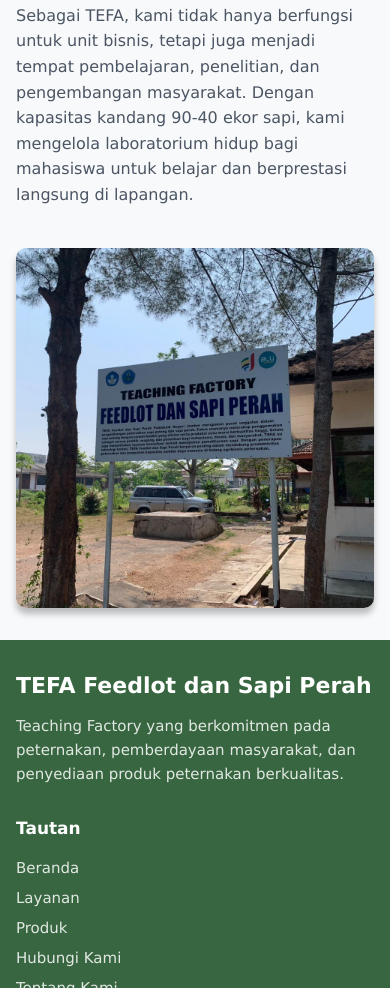
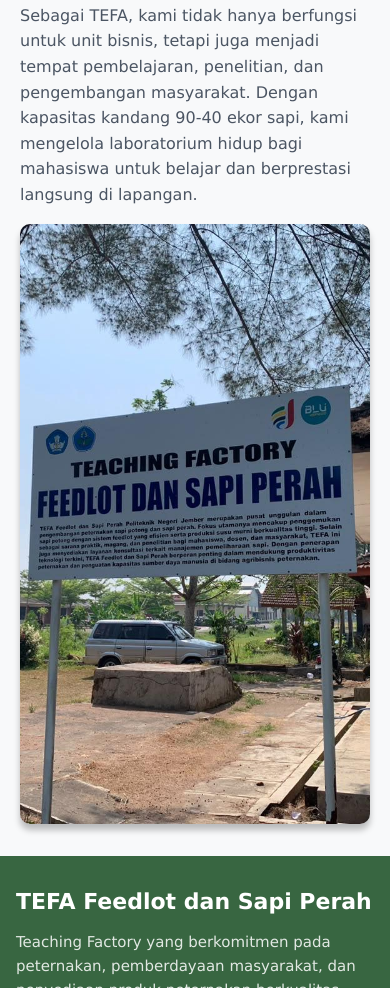
Before and after one commit to raflyarf5/TEFA_Feedlot, a plain HTML site: page TEFA-Feedlot/tentang_kami.html in a window 390 px wide. Shown: the part 1012-2000 px from the top of the page. Drawn offline with nearby package versions, Linux system fonts and the light colour scheme.

```diff
--- a/TEFA-Feedlot/css/tentang_kami.css
+++ b/TEFA-Feedlot/css/tentang_kami.css
@@ -9,21 +9,8 @@
   color: #386641;
 }
 
-.tentang-kolom {
-  display: flex;
-  justify-content: space-between;
-  align-items: flex-start;
-  gap: 60px;
-  padding: 0 80px 0 58px;
-}
-
-.tentang-teks {
-  max-width: 800px;
-}
-
 .tentang-gambar {
-  flex-shrink: 0;
-  width: 500px;
+  width: 100%;
   height: 600px;
   background: white;
   border-radius: 10px;
@@ -31,6 +18,11 @@
   transition:
     transform 0.25s ease,
     box-shadow 0.25s ease;
+}
+
+.tentang-isi .container-fluid {
+  padding-left: clamp(20px, 3.5vw, 58px);
+  padding-right: clamp(20px, 3.5vw, 58px);
 }
 
 .tentang-gambar:hover {
@@ -70,18 +62,6 @@
     font-size: 28px;
   }
 
-  .tentang-kolom {
-    flex-direction: column;
-    gap: 24px;
-    padding: 0 16px;
-  }
-
-  .tentang-gambar {
-    flex-shrink: 1;
-    width: 100%;
-    height: 360px;
-  }
-
   .tentang-isi h2 {
     font-size: 26px;
   }
--- a/TEFA-Feedlot/tentang_kami.html
+++ b/TEFA-Feedlot/tentang_kami.html
@@ -56,7 +56,9 @@
         </div>
       </section>
       <section class="tentang-isi">
-        <div class="tentang-kolom">
+        <div class="container-fluid">
+          <div class="row">
+            <div class="col-12 col-md-7">
               <div class="tentang-teks">
                 <h2><b>Tentang TEFA Feedlot dan Sapi Perah</b></h2>
                 <h3><b>Sejarah &amp; Tujuan Awal:</b></h3>
@@ -65,32 +67,36 @@
                   Pengelolaan Peternakan Politeknik Negeri Jember. Awalnya hanya
                   ditujukan untuk mendukung kegiatan akademis mahasiswa, yaitu
                   laboratorium hidup bagi mahasiswa untuk belajar dan mengasah
-              keterampilan mereka dalam pengelolaan peternakan serta pemahaman
-              perawatan sapi secara langsung mengintegrasikan konsep Teaching
-              Factory (TEFA) yang menggabungkan fungsi pendidikan dan unit
-              bisnis.
+                  keterampilan mereka dalam pengelolaan peternakan serta
+                  pemahaman perawatan sapi secara langsung mengintegrasikan
+                  konsep Teaching Factory (TEFA) yang menggabungkan fungsi
+                  pendidikan dan unit bisnis.
                 </p>
 
                 <h3><b>Visi &amp; Misi:</b></h3>
                 <p>
-              Selain fokus pada produksi dan bisnis, peternakan berpedoman pada
-              sebagai sarana pembelajaran, pemberdayaan pemulihan, dan
+                  Selain fokus pada produksi dan bisnis, peternakan berpedoman
+                  pada sebagai sarana pembelajaran, pemberdayaan pemulihan, dan
                   pengelolaan sumber daya lokal. Hanya mengutamakan keuntungan,
-              tetapi juga menyerta kualitas dan kepedulian terhadap lingkungan
-              melalui budaya pengembangan berkelanjutan.
+                  tetapi juga menyerta kualitas dan kepedulian terhadap
+                  lingkungan melalui budaya pengembangan berkelanjutan.
                 </p>
 
                 <h3><b>Teaching Factory (TEFA):</b></h3>
                 <p>
-              Sebagai TEFA, kami tidak hanya berfungsi untuk unit bisnis, tetapi
-              juga menjadi tempat pembelajaran, penelitian, dan pengembangan
-              masyarakat. Dengan kapasitas kandang 90-40 ekor sapi, kami
-              mengelola laboratorium hidup bagi mahasiswa untuk belajar dan
-              berprestasi langsung di lapangan.
+                  Sebagai TEFA, kami tidak hanya berfungsi untuk unit bisnis,
+                  tetapi juga menjadi tempat pembelajaran, penelitian, dan
+                  pengembangan masyarakat. Dengan kapasitas kandang 90-40 ekor
+                  sapi, kami mengelola laboratorium hidup bagi mahasiswa untuk
+                  belajar dan berprestasi langsung di lapangan.
                 </p>
               </div>
+            </div>
+            <div class="col-12 col-md-5">
               <div class="tentang-gambar">
                 <img src="assets/TEFA.jpeg" alt="TEFA" />
+              </div>
+            </div>
           </div>
         </div>
       </section>
```
Lines whose indentation alone changed are shown as unchanged.
